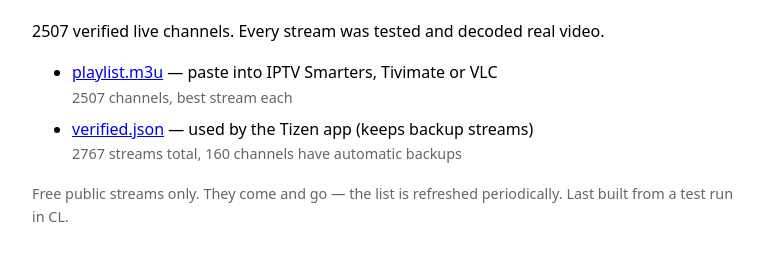
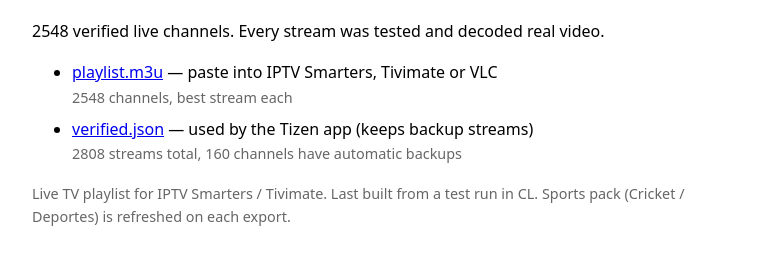
Before and after one commit to joseville14/dadtv, a plain HTML site: page index.html in a window 1280 px wide. Shown: the part 102-366 px from the top of the page, without its empty margins (256-1019 px from the left). Drawn offline with Linux system fonts and the light colour scheme.

Commit message:
Add CricHD sports pack with Cricket and Deportes categories.
Merges the auto-updated sports channels into playlist.m3u for IPTV Smarters, with EXTVLCOPT headers preserved.

```diff
--- a/index.html
+++ b/index.html
@@ -8,12 +8,12 @@
  @media(prefers-color-scheme:dark){body{background:#111;color:#eee}code{background:#222}.n{color:#999}}
 </style>
 <h1>Dad's Live TV — channel feed</h1>
-<p>2507 verified live channels. Every stream was tested and decoded real video.</p>
+<p>2548 verified live channels. Every stream was tested and decoded real video.</p>
 <ul>
   <li><a href="playlist.m3u">playlist.m3u</a> — paste into IPTV Smarters, Tivimate or VLC
-      <div class="n">2507 channels, best stream each</div></li>
+      <div class="n">2548 channels, best stream each</div></li>
   <li><a href="verified.json">verified.json</a> — used by the Tizen app (keeps backup streams)
-      <div class="n">2767 streams total, 160 channels have automatic backups</div></li>
+      <div class="n">2808 streams total, 160 channels have automatic backups</div></li>
 </ul>
-<p class="n">Free public streams only. They come and go — the list is refreshed
-periodically. Last built from a test run in CL.</p>
+<p class="n">Live TV playlist for IPTV Smarters / Tivimate. Last built from a test
+run in CL. Sports pack (Cricket / Deportes) is refreshed on each export.</p>
```
Also changed, not shown: 1 other file.
